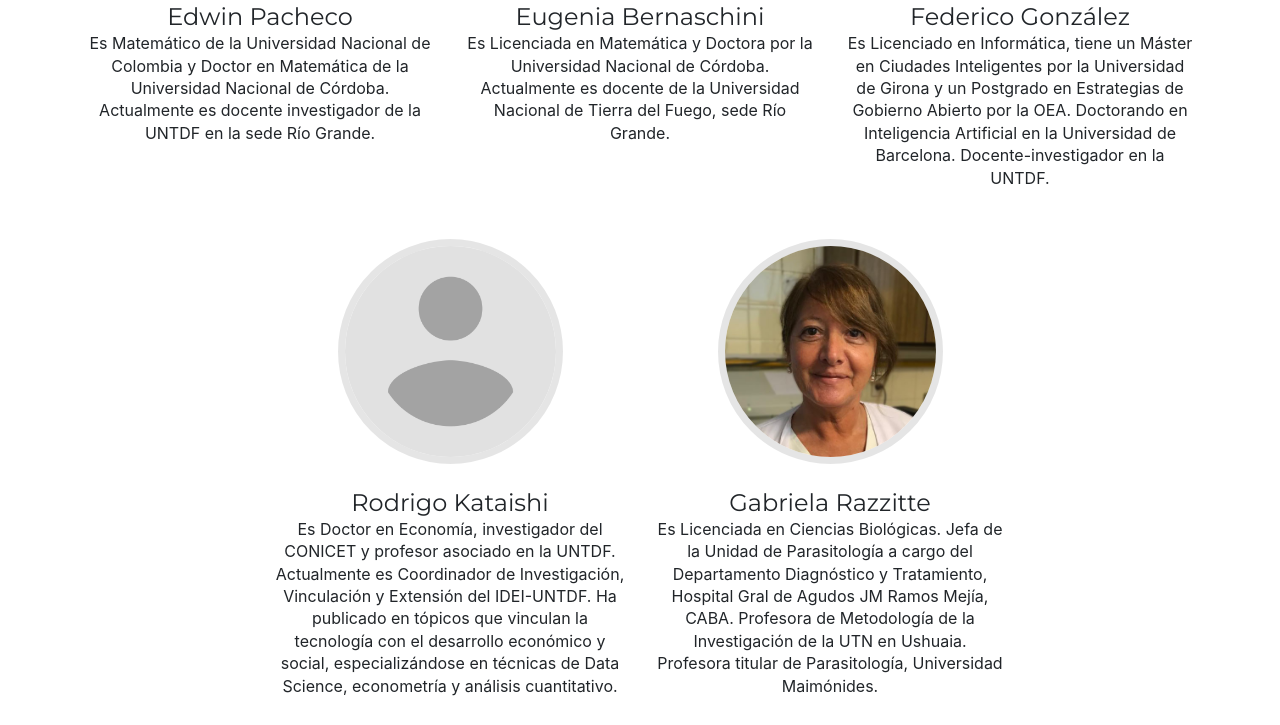
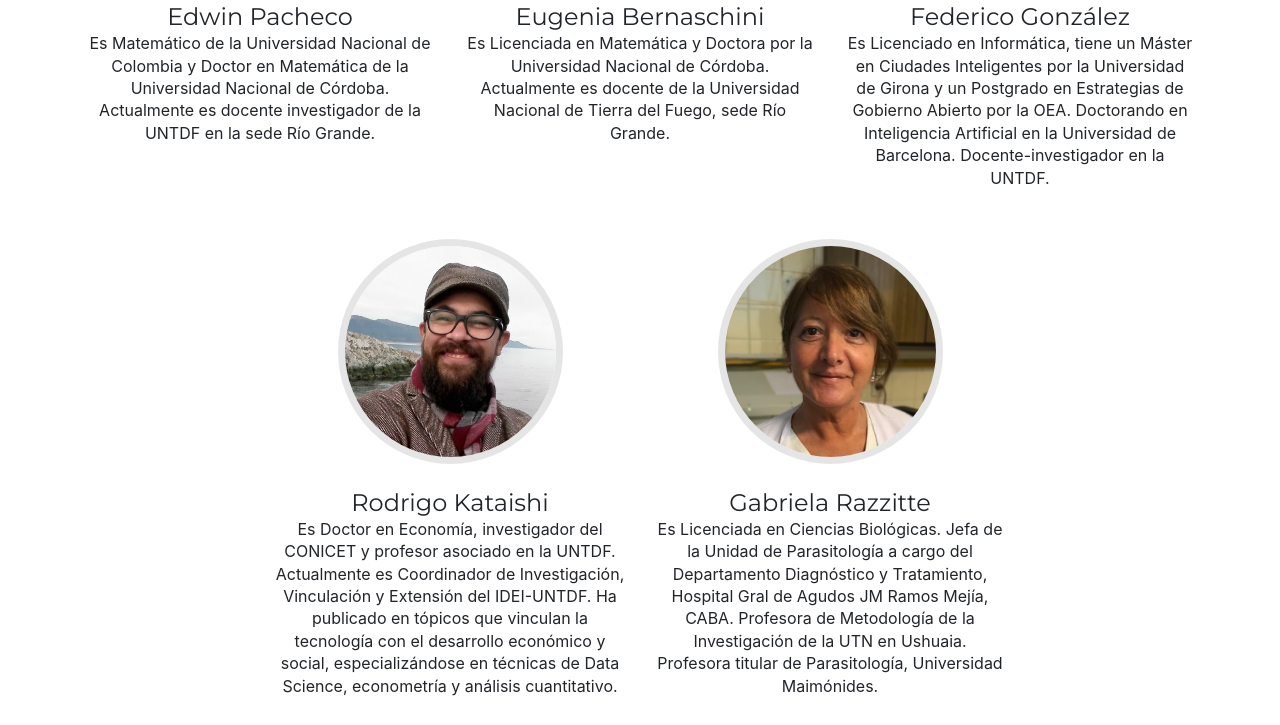
Before and after one commit to untdf-grupo-simulaciones/epidemias, a website with bundled scripts: page index.html in a window 1280 px wide. Shown: the part 3293-4018 px from the top of the page. Built offline with nearby package versions, Linux system fonts and the light colour scheme; a web font is replaced by a local one.

Commit message:
fotos de perfiles que faltaban

```diff
--- a/index.html
+++ b/index.html
@@ -169,7 +169,7 @@
 
         <div class="col-sm-4">
           <div class="team-member">
-            <img class="mx-auto rounded-circle" src="img/team/avatar.png" alt="">
+            <img class="mx-auto rounded-circle" src="img/team/rodrigo-kataishi.jpg" alt="">
             <h4>Rodrigo Kataishi</h4>
             <p>Es Doctor en Economía, investigador del CONICET y profesor asociado en la UNTDF. Actualmente es Coordinador de Investigación, Vinculación y Extensión del IDEI-UNTDF. Ha publicado en tópicos que vinculan la tecnología con el desarrollo económico y social, especializándose en técnicas de Data Science, econometría y análisis cuantitativo.</p>
           </div>
```
Also changed, not shown: img/team/eduardo-howard.jpg, img/team/rodrigo-kataishi.jpg (added).
